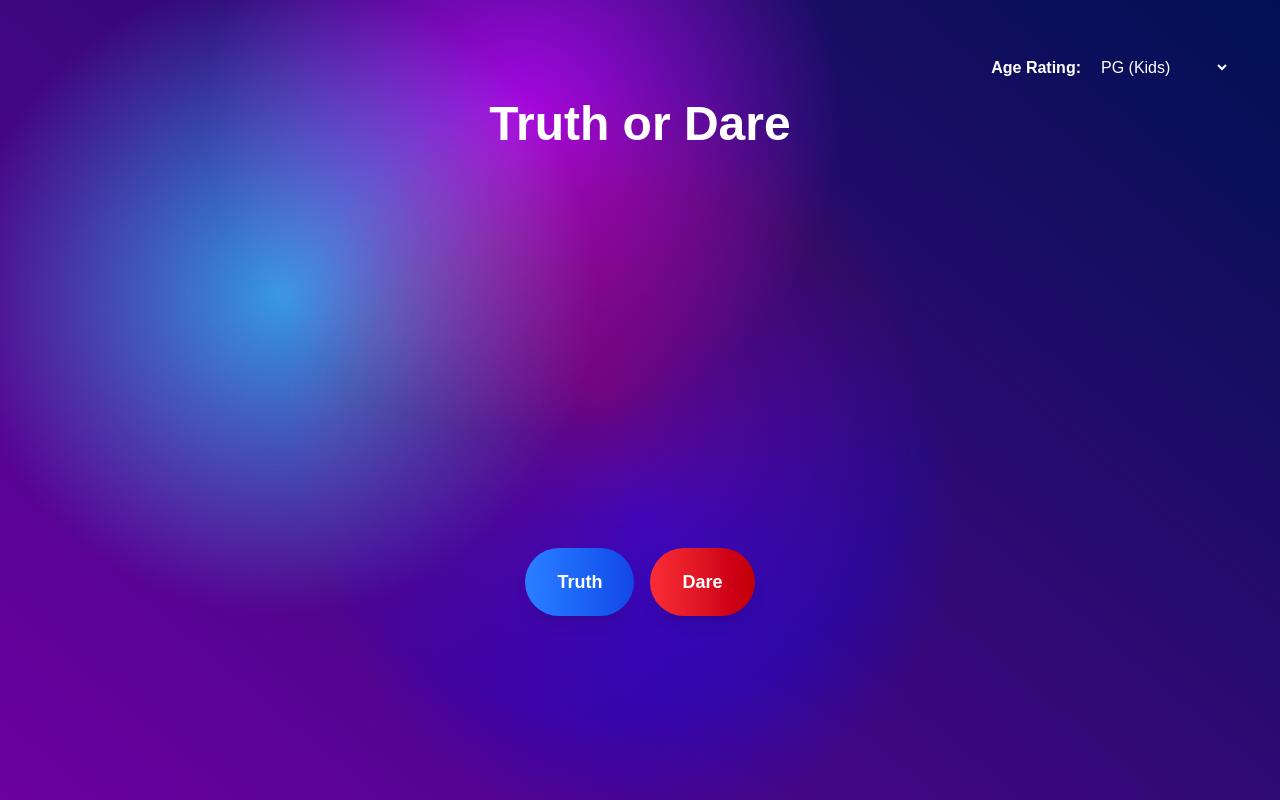
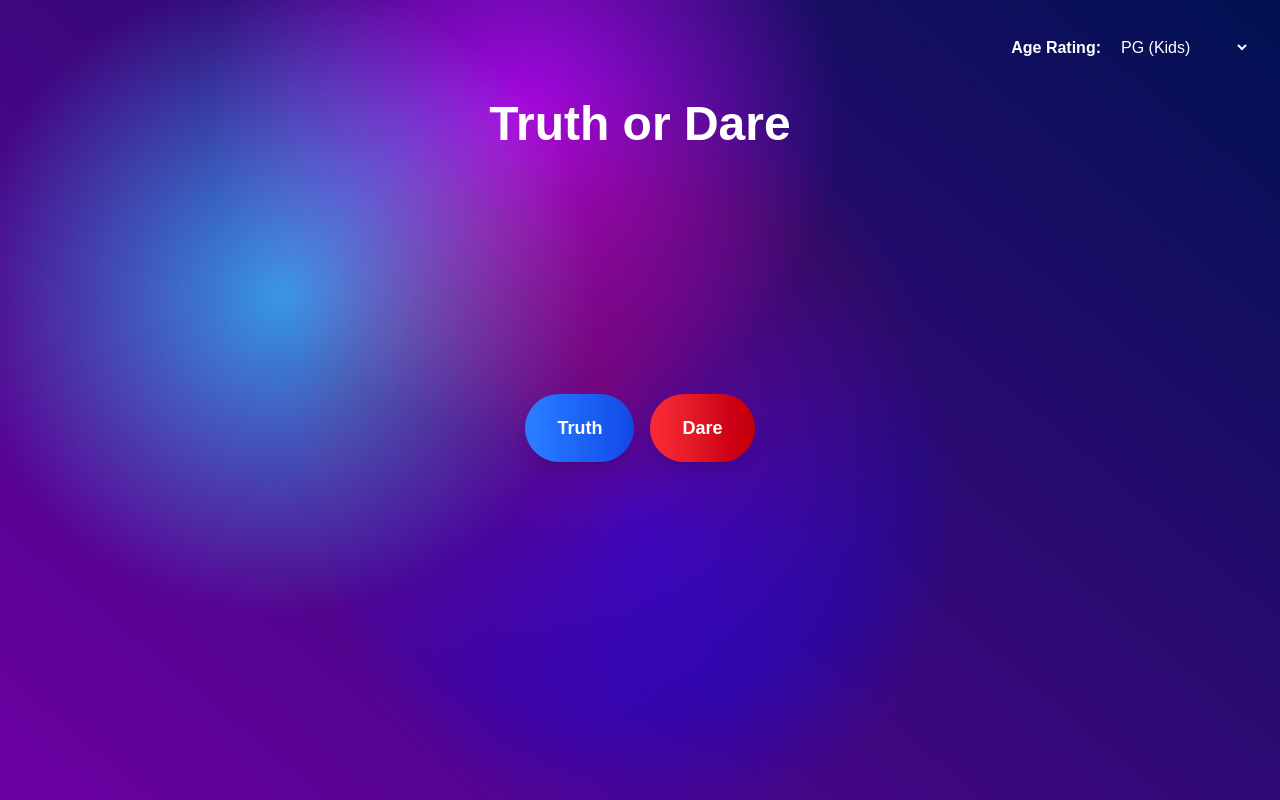
Before and after one commit to JustVoiD1/TruDare, a React (Vite) app: page / in a window 1280 px wide. Built offline with nearby package versions, Linux system fonts and the light colour scheme.

Commit message:
ui fixed

```diff
--- a/src/App.jsx
+++ b/src/App.jsx
@@ -30,7 +30,7 @@ const App = () => {
       <div className="relative min-h-screen flex flex-col items-center justify-center text-white px-4">
         <h1 className="absolute top-[100px] text-5xl font-bold mb-6 text-center w-full">Truth or Dare</h1>
 
-        <div className="absolute top-[50px] right-[50px] mb-4">
+        <div className="absolute top-[30px] right-[30px] mb-4">
           <label className="mr-2 font-semibold text-white">Age Rating:</label>
           <select
             className="p-2 rounded text-white "
@@ -44,12 +44,12 @@ const App = () => {
         </div>
 
         {question && (
-          <div className="mt-10 bg-gradient-to-br from-purple-600 to-blue-600 text-white p-6 rounded-2xl shadow-2xl max-w-lg text-center border-4 border-white/20 backdrop-blur-md">
-            <p className="text-2xl font-bold drop-shadow-md">{question}</p>
+          <div className="mt-[20vh] bg-gradient-to-br from-purple-600 to-blue-600 text-white p-6 rounded-2xl shadow-2xl max-w-lg text-center border-4 border-white/20 backdrop-blur-md">
+            <p className="text-xl font-bold drop-shadow-md">{question}</p>
           </div>
         )}
 
-        <div className="fixed bottom-[20vh] flex gap-4 mb-6 mt-20">
+        <div className="sticky bottom-[20vh] flex gap-4 mb-6 mt-20">
           <button
             onClick={() => fetchQuestion("truth", rating)}
             className="bg-gradient-to-r from-blue-500 to-blue-700 hover:from-blue-600 hover:to-blue-800 px-8 py-5 text-lg font-semibold text-white rounded-full shadow-lg transform transition-transform duration-200 hover:scale-105"
```
Lines whose indentation alone changed are shown as unchanged.
